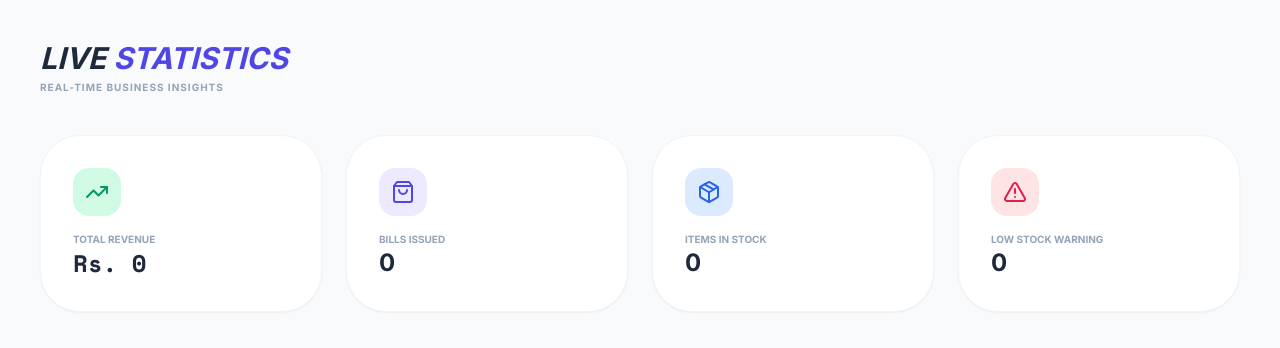
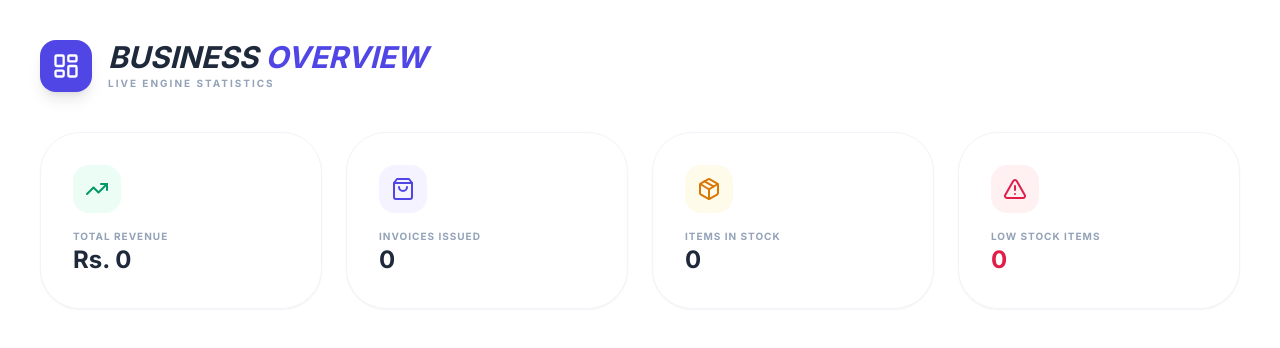
Before and after one commit to ThanushDev/Smart-POS-System, a React (Vite) app: page /dashboard in a window 1280 px wide. Shown: the top 348 px of the page. Built offline with nearby package versions, Linux system fonts and the light colour scheme; no server answers; what @radix-ui/themes would draw is missing.

Commit message:
Update Dashboard.tsx

```diff
--- a/src/pages/Dashboard.tsx
+++ b/src/pages/Dashboard.tsx
@@ -1,8 +1,9 @@
 import React, { useEffect, useState } from 'react';
 import axios from 'axios';
-import { ShoppingBag, Package, TrendingUp, AlertTriangle } from 'lucide-react';
+import { LayoutDashboard, ShoppingBag, Package, TrendingUp, AlertTriangle } from 'lucide-react';
 
 const Dashboard = () => {
+  // 1. Data එකතු කරගන්න state එක
   const [stats, setStats] = useState({
     totalSales: 0,
     totalInvoices: 0,
@@ -10,9 +11,9 @@ const Dashboard = () => {
     lowStock: 0
   });
 
-  const fetchStats = async () => {
+  // 2. Backend එකෙන් දත්ත ගෙනල්ලා Count එක හදන Function එක
+  const fetchLiveStats = async () => {
     try {
-      // Backend එකෙන් අලුත්ම දත්ත ගන්නවා
       const [invRes, prodRes] = await Promise.all([
         axios.get('/api/invoices'),
         axios.get('/api/products')
@@ -21,63 +22,89 @@ const Dashboard = () => {
       const invoices = invRes.data;
       const products = prodRes.data;
 
-      // ගණන් හිලව් සෑදීම
-      const totalRevenue = invoices.reduce((sum: number, inv: any) => sum + (inv.total || 0), 0);
-      const lowStockItems = products.filter((p: any) => (p.qty || 0) <= 5).length;
+      const revenue = invoices.reduce((sum: number, inv: any) => sum + (inv.total || 0), 0);
+      const lowStockCount = products.filter((p: any) => (p.qty || 0) <= 5).length;
 
       setStats({
-        totalSales: totalRevenue,
+        totalSales: revenue,
         totalInvoices: invoices.length,
         totalProducts: products.length,
-        lowStock: lowStockItems
+        lowStock: lowStockCount
       });
     } catch (err) {
-      console.error("Dashboard data load error");
+      console.error("Live Data Fetch Error");
     }
   };
 
   useEffect(() => {
-    fetchStats();
+    fetchLiveStats();
   }, []);
 
   return (
-    <div className="p-10 bg-slate-50 min-h-screen">
-      <header className="mb-10">
-        <h1 className="text-3xl font-black uppercase italic text-slate-800">
-          Live <span className="text-indigo-600">Statistics</span>
-        </h1>
-        <p className="text-[10px] font-bold text-slate-400 uppercase tracking-widest mt-1">Real-time business insights</p>
-      </header>
+    <div className="p-10">
+      {/* Header කොටස (කලින් තිබ්බ විදිහටම) */}
+      <div className="flex items-center gap-4 mb-10">
+        <div className="bg-indigo-600 text-white p-3 rounded-2xl shadow-lg">
+          <LayoutDashboard size={28} />
+        </div>
+        <div>
+          <h1 className="text-3xl font-black uppercase italic text-slate-800 leading-none">
+            Business <span className="text-indigo-600">Overview</span>
+          </h1>
+          <p className="text-[10px] font-bold text-slate-400 uppercase tracking-[0.2em] mt-1">Live Engine Statistics</p>
+        </div>
+      </div>
 
+      {/* Stats Cards (කලින් තිබ්බ Interface එක) */}
       <div className="grid grid-cols-1 md:grid-cols-2 lg:grid-cols-4 gap-6">
-        {/* Sales Card */}
-        <div className="bg-white p-8 rounded-[2.5rem] shadow-sm border border-slate-100 transition-transform hover:scale-105">
-          <div className="w-12 h-12 bg-emerald-100 text-emerald-600 rounded-2xl flex items-center justify-center mb-4"><TrendingUp size={24} /></div>
-          <p className="text-[10px] font-black uppercase text-slate-400">Total Revenue</p>
-          <h2 className="text-2xl font-black text-slate-800 font-mono">Rs. {stats.totalSales.toLocaleString()}</h2>
+
+        {/* Total Revenue */}
+        <div className="bg-white p-8 rounded-[2.5rem] shadow-sm border border-slate-100 flex flex-col gap-4">
+          <div className="w-12 h-12 bg-emerald-50 text-emerald-600 rounded-2xl flex items-center justify-center">
+            <TrendingUp size={24} />
+          </div>
+          <div>
+            <p className="text-[10px] font-black uppercase text-slate-400 tracking-widest">Total Revenue</p>
+            <h2 className="text-2xl font-black text-slate-800">Rs. {stats.totalSales.toLocaleString()}</h2>
+          </div>
         </div>
 
-        {/* Invoices Card */}
-        <div className="bg-white p-8 rounded-[2.5rem] shadow-sm border border-slate-100 transition-transform hover:scale-105">
-          <div className="w-12 h-12 bg-indigo-100 text-indigo-600 rounded-2xl flex items-center justify-center mb-4"><ShoppingBag size={24} /></div>
-          <p className="text-[10px] font-black uppercase text-slate-400">Bills Issued</p>
-          <h2 className="text-2xl font-black text-slate-800">{stats.totalInvoices}</h2>
+        {/* Total Bills */}
+        <div className="bg-white p-8 rounded-[2.5rem] shadow-sm border border-slate-100 flex flex-col gap-4">
+          <div className="w-12 h-12 bg-indigo-50 text-indigo-600 rounded-2xl flex items-center justify-center">
+            <ShoppingBag size={24} />
+          </div>
+          <div>
+            <p className="text-[10px] font-black uppercase text-slate-400 tracking-widest">Invoices Issued</p>
+            <h2 className="text-2xl font-black text-slate-800">{stats.totalInvoices}</h2>
+          </div>
         </div>
 
-        {/* Stock Card */}
-        <div className="bg-white p-8 rounded-[2.5rem] shadow-sm border border-slate-100 transition-transform hover:scale-105">
-          <div className="w-12 h-12 bg-blue-100 text-blue-600 rounded-2xl flex items-center justify-center mb-4"><Package size={24} /></div>
-          <p className="text-[10px] font-black uppercase text-slate-400">Items in Stock</p>
-          <h2 className="text-2xl font-black text-slate-800">{stats.totalProducts}</h2>
+        {/* Inventory Items */}
+        <div className="bg-white p-8 rounded-[2.5rem] shadow-sm border border-slate-100 flex flex-col gap-4">
+          <div className="w-12 h-12 bg-amber-50 text-amber-600 rounded-2xl flex items-center justify-center">
+            <Package size={24} />
+          </div>
+          <div>
+            <p className="text-[10px] font-black uppercase text-slate-400 tracking-widest">Items In Stock</p>
+            <h2 className="text-2xl font-black text-slate-800">{stats.totalProducts}</h2>
+          </div>
         </div>
 
-        {/* Low Stock Card */}
-        <div className="bg-white p-8 rounded-[2.5rem] shadow-sm border border-slate-100 transition-transform hover:scale-105">
-          <div className="w-12 h-12 bg-rose-100 text-rose-600 rounded-2xl flex items-center justify-center mb-4"><AlertTriangle size={24} /></div>
-          <p className="text-[10px] font-black uppercase text-slate-400">Low Stock Warning</p>
-          <h2 className="text-2xl font-black text-slate-800 text-rose-600">{stats.lowStock}</h2>
+        {/* Low Stock Warning */}
+        <div className="bg-white p-8 rounded-[2.5rem] shadow-sm border border-slate-100 flex flex-col gap-4">
+          <div className="w-12 h-12 bg-rose-50 text-rose-600 rounded-2xl flex items-center justify-center">
+            <AlertTriangle size={24} />
+          </div>
+          <div>
+            <p className="text-[10px] font-black uppercase text-slate-400 tracking-widest">Low Stock Items</p>
+            <h2 className="text-2xl font-black text-rose-600">{stats.lowStock}</h2>
+          </div>
         </div>
+
       </div>
+
+      {/* පහළින් තව මොනවා හරි (Charts/Tables) කලින් තිබ්බා නම් ඒ ටික මෙතනට දාගන්න */}
     </div>
   );
 };
```
